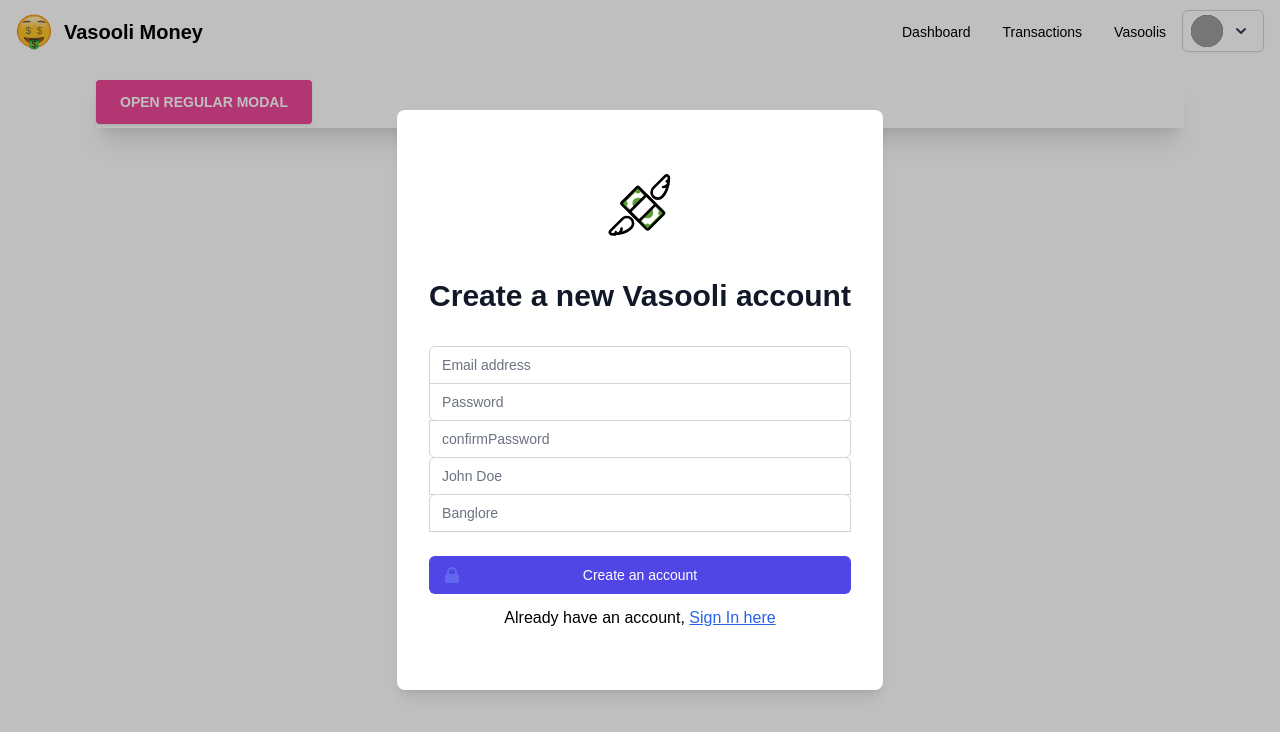
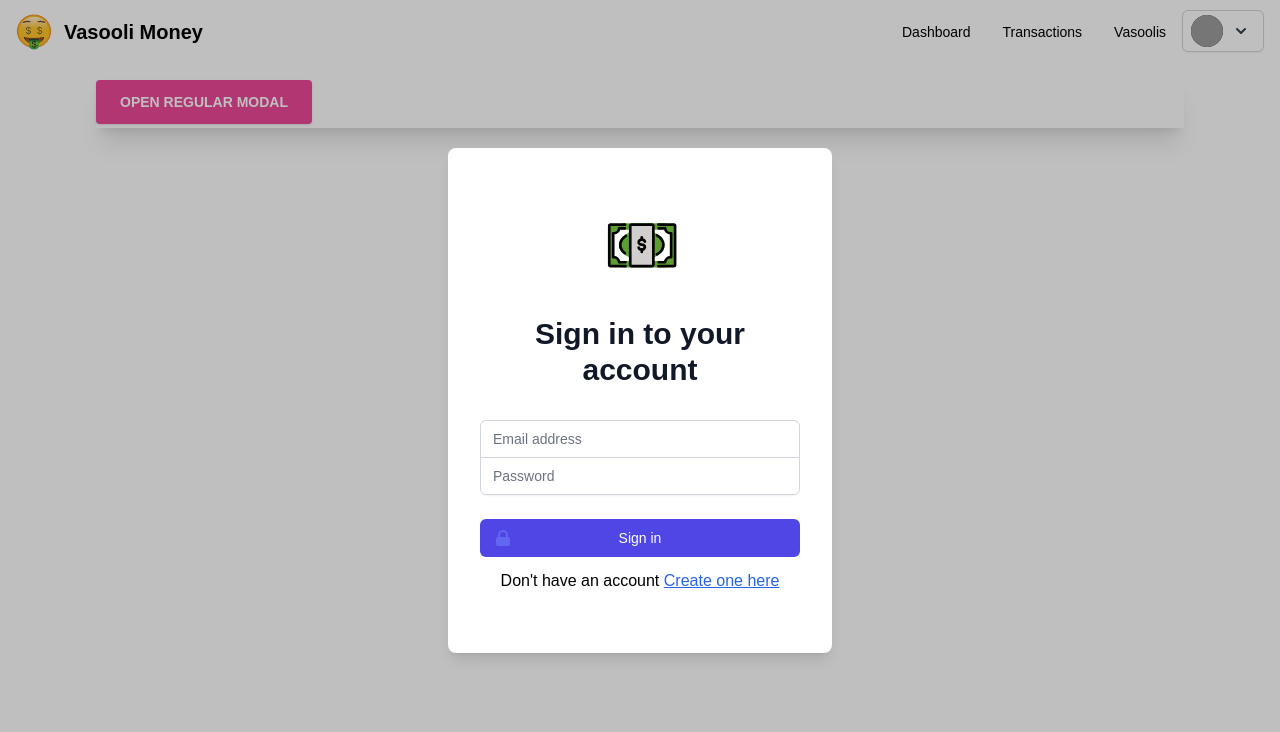
Before and after one commit to Mayank-MP05/vasooli-2.0-frontend, a Next.js app: page /test in a window 1280 px wide. Both pictures are taken after a click on the button "OPEN REGULAR MODAL". Shown: the top 732 px of the page. Built offline with nearby package versions, Linux system fonts and the light colour scheme; grey boxes are pictures that could not be loaded.

Commit message:
[COMMON] SignIn and SignUp view on modal #11

```diff
--- a/components/modals/modal-wrapper.tsx
+++ b/components/modals/modal-wrapper.tsx
@@ -4,6 +4,8 @@ import SignUpForm from "./sign-up-form";
 
 const Modal = ({ isOpen = false }: { isOpen: Boolean }) => {
   const [showModal, setShowModal] = React.useState(false);
+  const [modalType, setModalType] = React.useState("SIGN_IN");
+
   return (
     <>
       <button
@@ -16,9 +18,19 @@ const Modal = ({ isOpen = false }: { isOpen: Boolean }) => {
       {showModal ? (
         <>
           <div className="justify-center items-center flex overflow-x-hidden overflow-y-auto fixed inset-0 z-50 outline-none focus:outline-none sm:m-4">
-            <div className="relative w-auto my-6 mx-auto max-w-3xl">
+            <div className="relative w-auto my-6 mx-auto max-w-sm">
               <div className="border-0 rounded-lg shadow-lg relative flex flex-col w-full bg-white outline-none focus:outline-none">
-                <SignUpForm />
+                {modalType === "SIGN_IN" ? (
+                  <SignInForm setModalType={setModalType} />
+                ) : (
+                  ""
+                )}
+                {modalType === "SIGN_UP" ? (
+                  <SignUpForm setModalType={setModalType} />
+                ) : (
+                  ""
+                )}
+                {modalType === "SIGN_OUT" ? <h1>Logout ...</h1> : ""}
               </div>
             </div>
           </div>
--- a/components/modals/sign-in-form.tsx
+++ b/components/modals/sign-in-form.tsx
@@ -1,7 +1,11 @@
 import React from "react";
 import { LockClosedIcon } from "@heroicons/react/solid";
 
-const SignInForm = () => {
+const SignInForm = ({ setModalType }) => {
+  const renderSignUpForm = () => {
+    if (setModalType) setModalType("SIGN_UP");
+  };
+
   return (
     <>
       <div className="min-h-full flex items-center justify-center py-12 px-4 sm:px-6 lg:px-8">
@@ -49,32 +53,6 @@ const SignInForm = () => {
               </div>
             </div>
 
-            <div className="flex items-center justify-between">
-              <div className="flex items-center">
-                <input
-                  id="remember-me"
-                  name="remember-me"
-                  type="checkbox"
-                  className="h-4 w-4 text-indigo-600 focus:ring-indigo-500 border-gray-300 rounded"
-                />
-                <label
-                  htmlFor="remember-me"
-                  className="ml-2 block text-sm text-gray-900"
-                >
-                  Remember me
-                </label>
-              </div>
-
-              <div className="text-sm">
-                <a
-                  href="#"
-                  className="font-medium text-indigo-600 hover:text-indigo-500"
-                >
-                  Forgot your password?
-                </a>
-              </div>
-            </div>
-
             <div>
               <button className="group relative w-full flex justify-center py-2 px-4 border border-transparent text-sm font-medium rounded-md text-white bg-indigo-600 hover:bg-indigo-700 focus:outline-none focus:ring-2 focus:ring-offset-2 focus:ring-indigo-500">
                 <span className="absolute left-0 inset-y-0 flex items-center pl-3">
@@ -87,7 +65,10 @@ const SignInForm = () => {
               </button>
               <div className="text-center mx-auto my-3">
                 <span>Don't have an account </span>
-                <span className="underline text-blue-600 hover:text-blue-800 visited:text-purple-600">
+                <span
+                  onClick={renderSignUpForm}
+                  className="cursor-pointer underline text-blue-600 hover:text-blue-800 visited:text-purple-600"
+                >
                   Create one here
                 </span>
               </div>
--- a/components/modals/sign-up-form.tsx
+++ b/components/modals/sign-up-form.tsx
@@ -1,7 +1,11 @@
 import React from "react";
 import { LockClosedIcon } from "@heroicons/react/solid";
 
-const SignUpForm = () => {
+const SignUpForm = ({ setModalType }) => {
+  const renderSignInForm = () => {
+    if (setModalType) setModalType("SIGN_IN");
+  };
+
   return (
     <>
       <div className="min-h-full flex items-center justify-center py-12 px-4 sm:px-6 lg:px-8">
@@ -43,7 +47,7 @@ const SignUpForm = () => {
                   type="password"
                   autoComplete="current-password"
                   required
-                  className="appearance-none rounded-none relative block w-full px-3 py-2 border border-gray-300 placeholder-gray-500 text-gray-900 rounded-b-md focus:outline-none focus:ring-indigo-500 focus:border-indigo-500 focus:z-10 sm:text-sm"
+                  className="appearance-none rounded-none relative block w-full px-3 py-2 border border-gray-300 placeholder-gray-500 text-gray-900 focus:outline-none focus:ring-indigo-500 focus:border-indigo-500 focus:z-10 sm:text-sm"
                   placeholder="Password"
                 />
               </div>
@@ -61,34 +65,6 @@ const SignUpForm = () => {
                   placeholder="confirmPassword"
                 />
               </div>
-              <div>
-                <label htmlFor="userFullName" className="sr-only">
-                  Full Name
-                </label>
-                <input
-                  id="userFullName"
-                  name="userFullName"
-                  type="text"
-                  autoComplete="Full Name"
-                  required
-                  className="appearance-none rounded-none relative block w-full px-3 py-2 border border-gray-300 placeholder-gray-500 text-gray-900 rounded-t-md focus:outline-none focus:ring-indigo-500 focus:border-indigo-500 focus:z-10 sm:text-sm"
-                  placeholder="John Doe"
-                />
-              </div>
-              <div>
-                <label htmlFor="userFullName" className="sr-only">
-                  City
-                </label>
-                <input
-                  id="userCity"
-                  name="userCity"
-                  type="text"
-                  autoComplete="City"
-                  required
-                  className="appearance-none rounded-none relative block w-full px-3 py-2 border border-gray-300 placeholder-gray-500 text-gray-900 rounded-t-md focus:outline-none focus:ring-indigo-500 focus:border-indigo-500 focus:z-10 sm:text-sm"
-                  placeholder="Banglore"
-                />
-              </div>
             </div>
 
             <div>
@@ -102,8 +78,11 @@ const SignUpForm = () => {
                 Create an account
               </button>
               <div className="text-center mx-auto my-3">
-                <span>Already have an account,{" "}</span>
-                <span className="underline text-blue-600 hover:text-blue-800 visited:text-purple-600">
+                <span>Already have an account, </span>
+                <span
+                  onClick={renderSignInForm}
+                  className="underline cursor-pointer text-blue-600 hover:text-blue-800 visited:text-purple-600"
+                >
                   Sign In here
                 </span>
               </div>
```
Also changed, not shown: pages/test/index.tsx (+1 -1 lines), components/common/confirm-delete-modal.tsx (renamed from components/common/confirm-delete.tsx).
